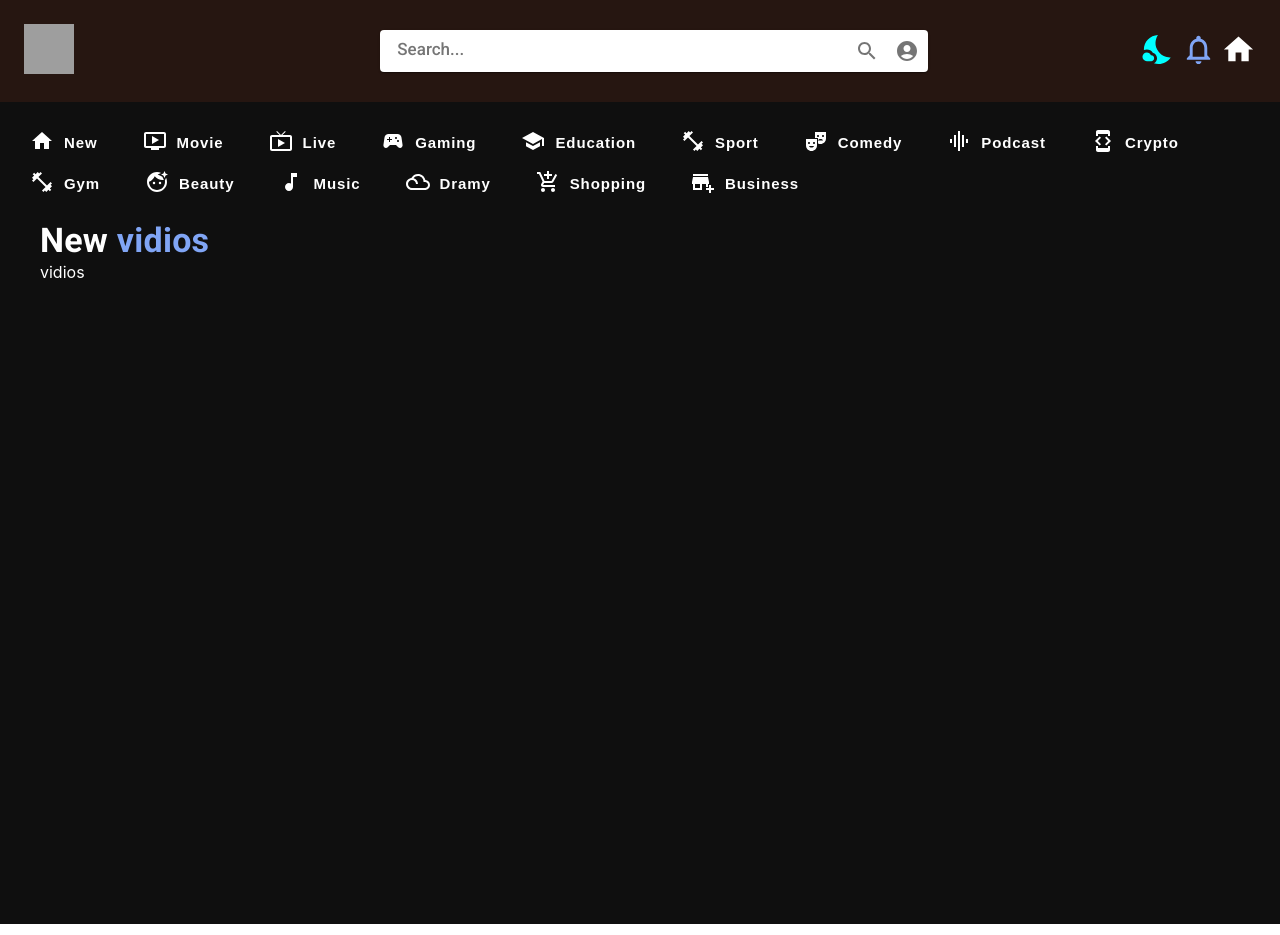
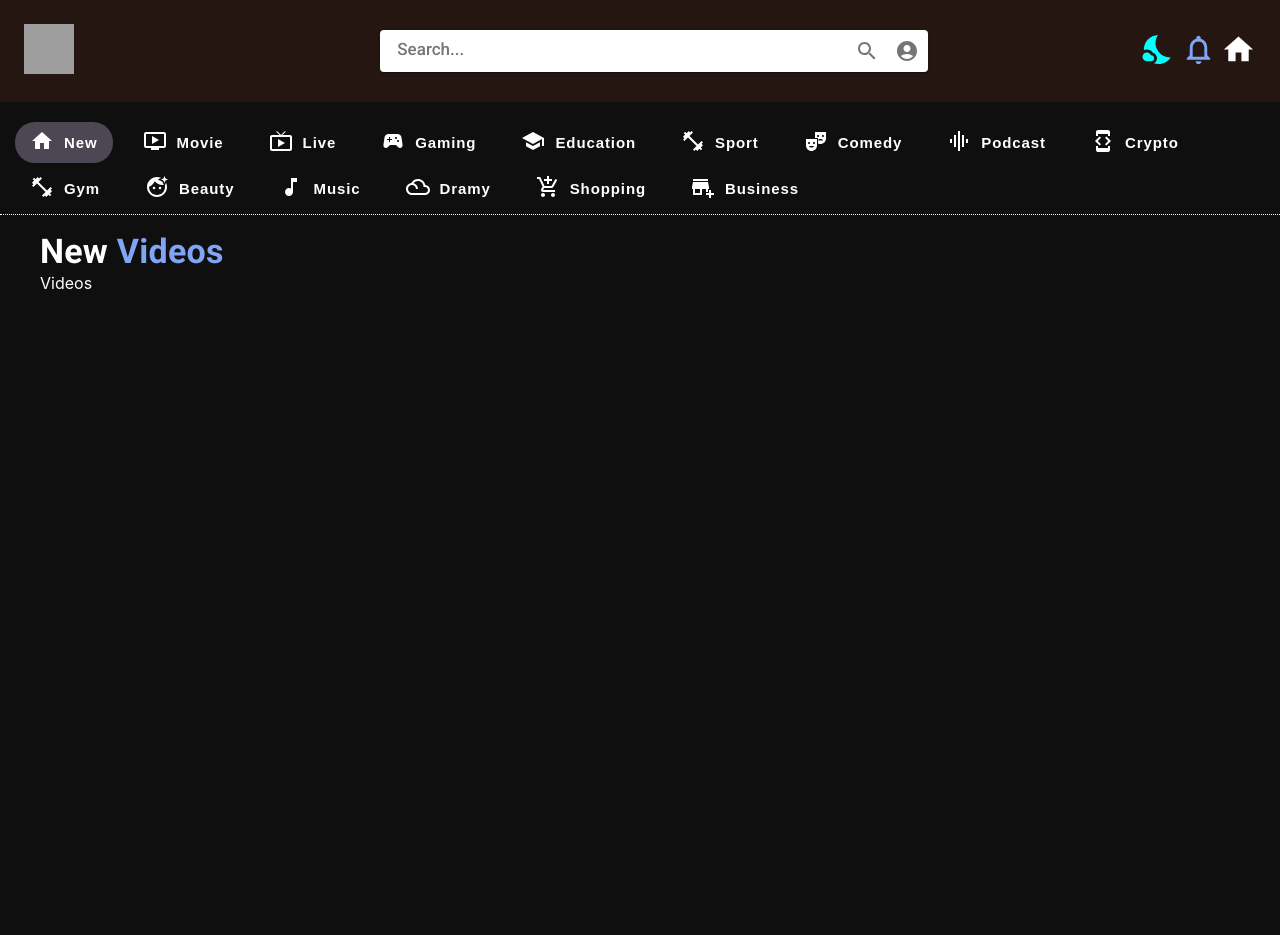
Before and after one commit to Nigohmahram/tube-YB, a React (Create React App) app: page / in a window 1280 px wide. Built offline with nearby package versions, Linux system fonts and the light colour scheme; no server answers; grey boxes are pictures that could not be loaded.

Commit message:
Add API service

```diff
--- a/package.json
+++ b/package.json
@@ -11,6 +11,7 @@
     "@testing-library/jest-dom": "^5.17.0",
     "@testing-library/react": "^13.4.0",
     "@testing-library/user-event": "^13.5.0",
+    "axios": "^1.5.1",
     "react": "^18.2.0",
     "react-dom": "^18.2.0",
     "react-router-dom": "^6.16.0",
--- a/src/components/category/category.jsx
+++ b/src/components/category/category.jsx
@@ -2,12 +2,27 @@ import { Stack } from '@mui/material';
 import { category } from '../../constants';
 import { colors } from '../../constants/colors';
 
-const Category = () => {
+const Category = ({ selectedCategoryHandler, selectedCategory }) => {
 	return (
-		<Stack direction={'row'} sx={{ flexWrap: 'wrap' }}>
+		<Stack direction={'row'} sx={{ flexWrap: 'wrap', borderBottom: '1px dotted white' }}>
 			{category.map(item => (
-				<button key={item.name} className='category-btn' style={{ borderRadius: '0' }}>
-					<span style={{ color: colors.white }}>{item.icon}</span>
+				<button
+					key={item.name}
+					className='category-btn'
+					style={{
+						borderRadius: '0',
+						backgroundColor: item.name === selectedCategory && 'rgba(187, 170, 204, 0.356)',
+						color: item.name === selectedCategory && 'black',
+					}}
+					onClick={() => selectedCategoryHandler(item.name)}
+				>
+					<span
+						style={{
+							color: colors.white,
+						}}
+					>
+						{item.icon}
+					</span>
 					<span className='category-span'>{item.name}</span>
 				</button>
 			))}
--- a/src/components/index.js
+++ b/src/components/index.js
@@ -6,3 +6,4 @@ export { default as VideoDetail } from './video-detail/video-detail';
 export { default as Search } from './search/search';
 export { default as SearchBar } from './search-bar/search-bar';
 export { default as Category } from './category/category';
+export { default as Videos } from './videos/videos';
--- a/src/components/main/main.jsx
+++ b/src/components/main/main.jsx
@@ -1,20 +1,38 @@
-import { useState } from 'react';
+import { useState, useEffect } from 'react';
 import { Box, Container, Stack, Typography } from '@mui/material';
-import { colors } from '../../constants/colors.js';
-import { Category } from '../';
+import { colors } from '../../constants/colors';
+import { Category, Videos } from '../';
+import { ApiService } from '../../service/api.service';
 
 const Main = () => {
-	const [selectedCategory, setSelectedCategory] = useState('New ');
+	const [selectedCategory, setSelectedCategory] = useState('New');
+	const [videos, setVideos] = useState([]);
+
+	const selectedCategoryHandler = category => setSelectedCategory(category);
+
+	useEffect(() => {
+		const getData = async () => {
+			try {
+				const data = await ApiService.fetching('search');
+				setVideos(data);
+			} catch (error) {
+				console.log(error);
+			}
+		};
+		getData();
+		//Promise
+		// ApiService.fetching('search').then(data => setVideos(data));
+	}, []);
 	return (
 		<Stack className='main-bg'>
-			<Category />
+			<Category selectedCategoryHandler={selectedCategoryHandler} selectedCategory={selectedCategory} />
 			<Box p={2} sx={{ height: '90vh' }}>
 				<Container maxWidth={'90%'}>
 					<Typography variant='h4' fontWeight={'bold'} marginBottom={'2'}>
 						{selectedCategory}
-						<span style={{ color: colors.mainselected }}>vidios</span>
+						<span style={{ color: colors.mainselected }}> Videos</span>
 					</Typography>
-					vidios
+					<Videos videos={videos} />
 				</Container>
 			</Box>
 		</Stack>
--- /dev/null
+++ b/src/components/videos/videos.jsx
@@ -0,0 +1,5 @@
+const Videos = ({ videos }) => {
+	return <div>Videos</div>;
+};
+
+export default Videos;
--- a/src/constants/colors.js
+++ b/src/constants/colors.js
@@ -4,4 +4,5 @@ export const colors = {
 	secondry: '#ffffff1a',
 	mainselected: '#80a5f5',
 	white: 'white',
+	activebg: 'rgba(187, 170, 204, 0.356)',
 };
--- a/src/index.css
+++ b/src/index.css
@@ -32,10 +32,11 @@ body {
 	border: none;
 	cursor: pointer;
 	margin-left: 15px;
-	background-color: #0f0f0f !important;
+	margin-bottom: 5px;
+	background-color: #0f0f0f;
 	color: white !important;
 	padding: 7px 15px;
-	border-radius: 20px;
+	border-radius: 20px !important;
 	transition: all 0.3s ease;
 }
 .category-span {
@@ -44,7 +45,7 @@ body {
 	margin-left: 10px !important;
 }
 .category-btn:hover {
-	border-radius: 5px !important;
+	border-radius: 20px !important;
 	padding: 7px 15px;
-	background-color: rgba(187, 170, 204, 0.383) !important;
+	background: rgba(187, 170, 204, 0.356) !important;
 }
--- /dev/null
+++ b/src/service/api.service.js
@@ -0,0 +1,18 @@
+import axios from 'axios';
+const BASE_URL = 'https://youtube-v31.p.rapidapi.com';
+const options = {
+	params: {
+		maxResults: '50',
+	},
+	headers: {
+		'X-RapidAPI-Key': '39e77a4864mshfc5a3cdd191efbep136fbcjsnea31570e6e0b',
+		'X-RapidAPI-Host': 'youtube-v31.p.rapidapi.com',
+	},
+};
+
+export const ApiService = {
+	async fetching(url) {
+		const response = await axios.get(`${BASE_URL}/${url}`, options);
+		return response.data;
+	},
+};
```
Also changed, not shown: 1 other file (tests, documents, lock files or other folders).
